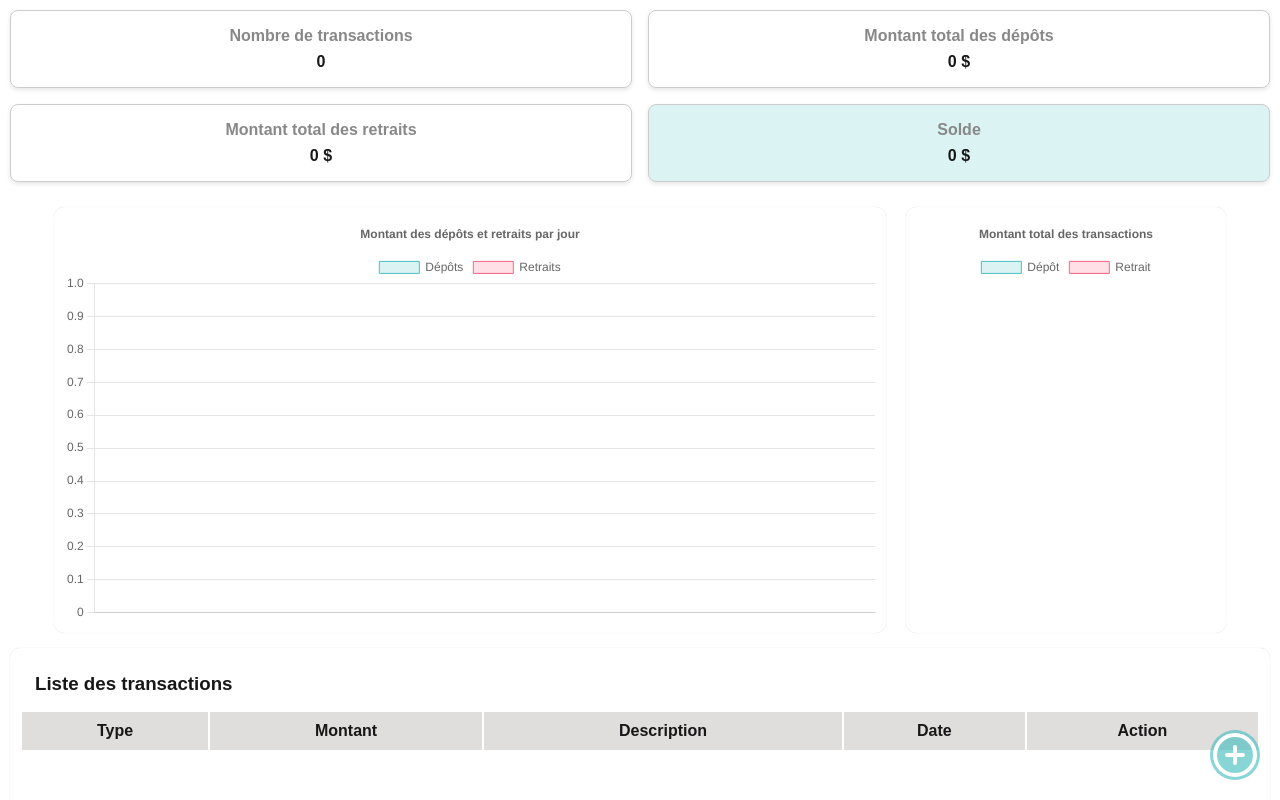
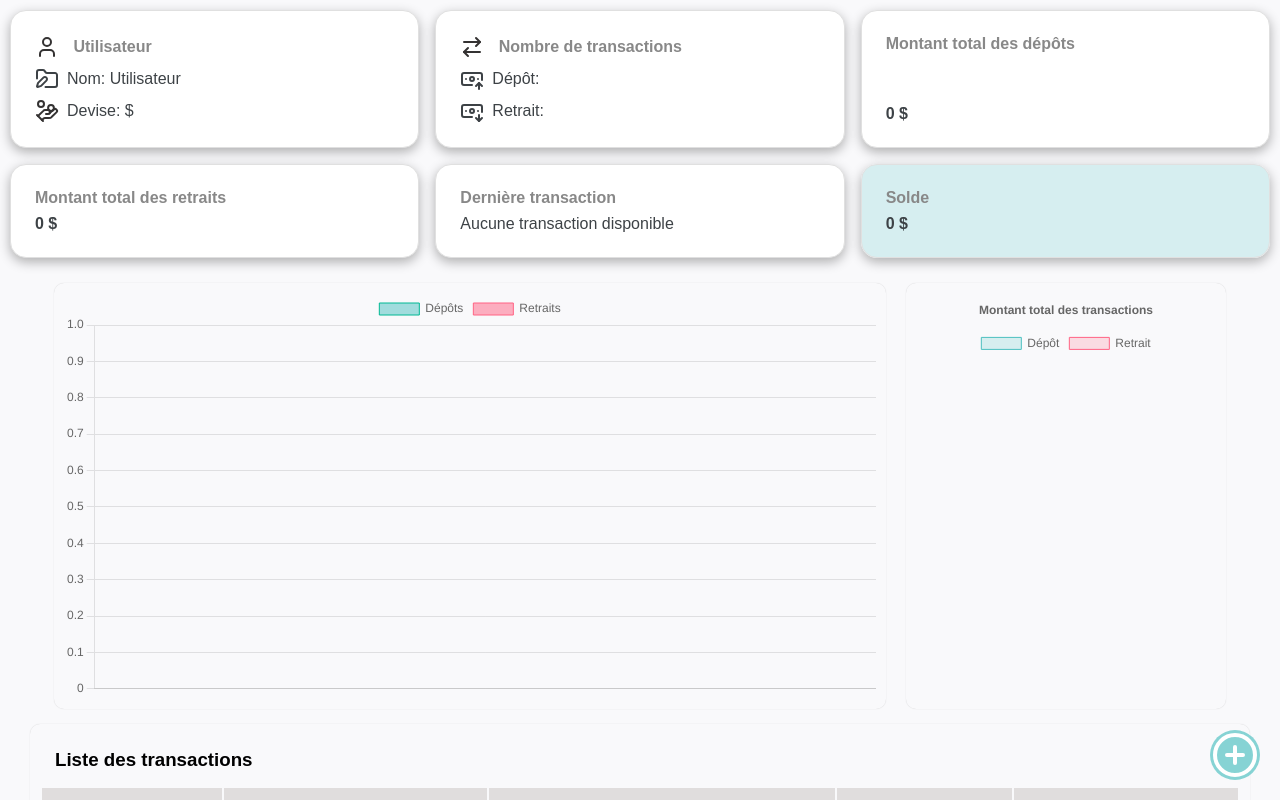
Before and after one commit to DevDhomm/finance-local-app, a Next.js app: page / in a window 1280 px wide. Both pictures are taken after a click on the button "Suivant". Shown: the top 800 px of the page. Built offline with nearby package versions, Linux system fonts and the light colour scheme.

Commit message:
css update

```diff
--- a/package.json
+++ b/package.json
@@ -10,6 +10,7 @@
   },
   "dependencies": {
     "chart.js": "^4.4.7",
+    "lucide-react": "^0.487.0",
     "next": "15.1.6",
     "react": "^19.0.0",
     "react-chartjs-2": "^5.3.0",
--- a/src/app/components/css/dashboard.module.css
+++ b/src/app/components/css/dashboard.module.css
@@ -5,6 +5,18 @@
     margin-right: 10px;
     background-color: aliceblue;
 } */
+:root {
+    --bg-main: #f9f9fb;
+    --bg-card: #ffffff;
+    --text-primary: #1e1e2f;
+    --text-secondary: #6c757d;
+    --accent-green: #00b894;
+    --accent-red: #d63031;
+    --border-color: #e0e0e0;
+    --shadow: 0 4px 10px rgba(0, 0, 0, 0.05);
+  }
+
+
 .deleteButton{
     background-color: #201f1f00;
     border-radius: 50%;
@@ -56,7 +68,7 @@
     justify-content: center;
     height: 100%;
     width: 100%;
-    background: #201f1f41;
+    background: (--bg-main);
     z-index: 2;
     right: 0;
     left: 0;
@@ -112,8 +124,8 @@
     box-shadow: 0 0 1px #ccc;
     padding: 10px;
     border-radius: 10px;
-    margin-left: 10px;
-    margin-right: 10px;
+    margin-left: 30px;
+    margin-right: 30px;
     text-align: center;
     height: 300px;
     overflow: scroll;
@@ -138,7 +150,6 @@
     z-index: 1;
     background-color: #e0dddd;
 }
-
 
 .history table th{
     padding: 10px;
@@ -196,7 +207,7 @@
 
 .statsGrid {
     display: grid;
-    grid-template-columns: repeat(2, minmax(200px, 1fr));
+    grid-template-columns: repeat(3, minmax(200px, 1fr));
     gap: 1rem;
     margin-top: 10px;
     margin-bottom: 10px;
@@ -205,12 +216,17 @@
   }
 
   .statCard {
-    border-radius: 8px;
-    padding: 1rem;
-    text-align: center;
-    transition: transform 0.2s ease;
-    border: 1px solid #ccc;
-    box-shadow: 0 2px 4px rgba(0, 0, 0, 0.1);
+    display: flex;
+    flex-direction: column;
+    justify-content: space-between;
+    background-color: var(--bg-card);
+    color: var(--text-primary);
+    padding: 1.5rem;
+    border-radius: 16px;
+    box-shadow: 0 4px 12px rgba(0, 0, 0, 0.3);
+    border: 1px solid var(--border-color);
+    max-height: 150px;
+    transition: transform 0.3s ease, box-shadow 0.3s ease;
   }
 
   .statCard:hover {
@@ -218,14 +234,21 @@
   }
 
   .statCard h3 {
-    margin: 0;
+
     font-size: 1rem;
     color: #888;
+    display: flex;
+    align-items: center;
+    gap: 0.9rem;
   }
 
   .statCard p {
     margin: 0.5rem 0 0 0;
-    font-weight: bold;
+    display: flex;
+    align-items: center;
+    gap: 0.5rem;
+    color: #3d4246;
+
   }
 
   .form h3{
@@ -269,33 +292,19 @@
 
   }
 
-@media (prefers-color-scheme: dark) {
 
-    .history table thead{
-        background-color: #201f1f;
-    }
-    .body{
-        background-color: #201f1f;
-    }
-    .statCard {
+  .counter {
+    font-size: 2rem;
+    font-weight: bold;
+    color: var(--text-primary);
+    transition: color 0.3s ease;
+  }
 
-        border: 1px solid #cccccc1f;
-        box-shadow: 0 2px 4px rgba(0, 0, 0, 0.1);
-      }
-      .form{
-        display: flex;
-        flex-direction: column;
-        gap: 20px;
-        background-color: #201f1f;
-        box-shadow: 0 0 1px #ccc;
-        padding: 20px;
-        border-radius: 10px;
-        width: 100%;
-        max-width: 500px;
-        margin: 0 auto;
-    }
-
-
-
-
+  .counterPositive {
+    color: var(--accent-green);
+    font-weight: bold;
   }
+  .counterNegative {
+    color: var(--accent-red);
+    font-weight: bold;
+  }
--- a/src/app/components/dashboard.jsx
+++ b/src/app/components/dashboard.jsx
@@ -1,8 +1,9 @@
 'use client'
 import { useEffect, useState } from 'react';
 import Styles from './css/dashboard.module.css';
-import { Chart as ChartJS, CategoryScale, LinearScale, BarElement, Title, Tooltip, Legend, ArcElement } from "chart.js";
-import { Pie, Line } from "react-chartjs-2";
+import { Chart as ChartJS, CategoryScale, LinearScale, BarElement, Title, Tooltip, Legend, ArcElement, animator } from "chart.js";
+import { Pie, Line, Bar } from "react-chartjs-2";
+import {User ,BanknoteArrowDown, BanknoteArrowUp,ArrowRightLeft,FolderPen, HandCoins } from "lucide-react"
 import "chart.js/auto";
 
 const Dashboard = () => {
@@ -13,6 +14,7 @@ const Dashboard = () => {
     const [stats, setStats] = useState({ deposits: 0, withdrawals: 0 });
     const [dailyData, setDailyData] = useState({ deposit: {}, withdrawal: {} });
     const money = localStorage.getItem("money") || "$";
+    const [count, setCount] = useState([]);
     async function addTransaction(e) {
         e.preventDefault();
         const amount = e.target[1].value;
@@ -69,8 +71,22 @@ const Dashboard = () => {
     useEffect(() => {
         const storedTransactions = JSON.parse(localStorage.getItem("transactions")) || [];
         setTransactions(storedTransactions);
+
         updateStatsAndDailyData(storedTransactions);
+
+
     }, []);
+
+    useEffect(() => {
+        const countByType = transactions.reduce((acc, tx) => {
+            acc[tx.type] = (acc[tx.type] || 0) + 1;
+
+            return acc;
+          }, {});
+
+
+          setCount(countByType);
+    }, [transactions]);
 
     const pieData = {
         labels: ["Dépôt", "Retrait"],
@@ -99,37 +115,52 @@ const Dashboard = () => {
     const depositData = lineLabels.map(label => dailyData.deposit[label] || 0);
     const withdrawalData = lineLabels.map(label => dailyData.withdrawal[label] || 0);
 
-    const lineData = {
+    const barData = {
         labels: lineLabels,
         datasets: [
             {
                 label: 'Dépôts',
                 data: depositData,
-                fill: false,
-                borderColor: 'rgba(75, 192, 192, 1)',
-                backgroundColor: 'rgba(75, 192, 192, 0.2)',
+                backgroundColor: 'rgba(75, 192, 192, 0.5)',
+                borderColor: '#00b894',
                 borderWidth: 1,
             },
             {
                 label: 'Retraits',
                 data: withdrawalData,
-                fill: false,
+                backgroundColor: 'rgba(255, 99, 132, 0.5)',
                 borderColor: 'rgba(255, 99, 132, 1)',
-                backgroundColor: 'rgba(255, 99, 132, 0.2)',
                 borderWidth: 1,
             },
         ],
     };
 
-    const lineOptions = {
-        responsive: true,
-        plugins: {
-            title: {
-                display: true,
-                text: 'Montant des dépôts et retraits par jour',
+    const config = {
+        type: 'bar',
+
+        options: {
+
+            responsive: true,
+            plugins: {
+                title: {
+                    display: true,
+                    text: 'Dépôts vs Retraits par Jour',
+                    font: {
+                        size: 16
+                    }
+                },
             },
+            scales: {
+                y: {
+                    beginAtZero: true,
+                    min: -100,
+                    max: 100
+                }
+            }
         },
     };
+
+
 
     ChartJS.register(CategoryScale, LinearScale, BarElement, Title, Tooltip, Legend, ArcElement);
 
@@ -174,22 +205,47 @@ const Dashboard = () => {
             <div className={Styles.body}>
                 <div className={Styles.statsGrid}>
                     <div className={Styles.statCard}>
-                        <h3>Nombre de transactions</h3>
-                        <p>{transactions.length}</p>
+                        <h3> <User color="#343232" /> Utilisateur</h3>
+                        <p> <FolderPen /> Nom: {storedUser}</p>
+                        <p> <HandCoins color="#343232" /> Devise: {money}</p>
+                    </div>
+                    <div className={Styles.statCard}>
+                        <h3> <ArrowRightLeft color="#343232" /> Nombre de transactions</h3>
+                        <p> <BanknoteArrowUp /> Dépôt: {count.deposit}</p>
+                        <p> <BanknoteArrowDown /> Retrait: {count.withdrawal}</p>
                     </div>
                     <div className={Styles.statCard}>
                         <h3>Montant total des dépôts</h3>
-                        <p>{stats.deposits} {money} </p>
+                        <p className={Styles.counterPositive}>{stats.deposits} {money} </p>
                     </div>
                     <div className={Styles.statCard}>
                         <h3>Montant total des retraits</h3>
-                        <p>{stats.withdrawals} {money} </p>
+                        <p className={Styles.counterNegative}>{stats.withdrawals} {money} </p>
+                    </div>
+
+                    <div className={Styles.statCard}>
+                        <h3>Dernière transaction</h3>
+                        <div>
+  {transactions.length > 0 ? (
+    <div>
+      <p>Type: {transactions[transactions.length - 1].type}</p>
+      <p>Montant: {transactions[transactions.length - 1].amount}</p>
+    </div>
+  ) : (
+    <p>Aucune transaction disponible</p>
+  )}
+</div>
                     </div>
                     <div className={Styles.statCard}
                             style={{ backgroundColor: stats.deposits >= stats.withdrawals ? "rgba(75, 192, 192, 0.2)" : "rgba(255, 99, 132, 0.2)" }}
                         >
                         <h3>Solde</h3>
-                        <p>{stats.deposits - stats.withdrawals} {money}</p>
+                        <p style={
+                            {
+                                "fontWeight" : "bold",
+                            }
+
+                        }>{stats.deposits - stats.withdrawals} {money}</p>
                     </div>
                 </div>
                 <div className={Styles.analytics}>
@@ -197,7 +253,7 @@ const Dashboard = () => {
                         <Pie data={pieData} options={pieOptions} />
                     </div>
                     <div className={Styles.analytic}>
-                        <Line data={lineData} options={lineOptions} />
+                        <Bar data={barData} options={config} />
                     </div>
                 </div>
                 <div className={Styles.history}>
--- a/src/app/globals.css
+++ b/src/app/globals.css
@@ -1,14 +1,14 @@
 :root {
-  --background: #ffffff;
-  --foreground: #171717;
+  --bg-main: #f9f9fb;
+  --bg-card: #ffffff;
+  --text-primary: #1e1e2f;
+  --text-secondary: #6c757d;
+  --accent-green: #00b894;
+  --accent-red: #d63031;
+  --border-color: #e0e0e0;
+  --shadow: 0 4px 10px rgba(0, 0, 0, 0.05);;
 }
 
-@media (prefers-color-scheme: dark) {
-  :root {
-    --background: #0a0a0a;
-    --foreground: #ededed;
-  }
-}
 
 html,
 body {
@@ -18,7 +18,7 @@ body {
 
 body {
   color: var(--foreground);
-  background: var(--background);
+  background: var(--bg-main);
   font-family: Arial, Helvetica, sans-serif;
   -webkit-font-smoothing: antialiased;
   -moz-osx-font-smoothing: grayscale;
@@ -34,9 +34,3 @@ a {
   color: inherit;
   text-decoration: none;
 }
-
-@media (prefers-color-scheme: dark) {
-  html {
-    color-scheme: dark;
-  }
-}
--- a/src/app/page.module.css
+++ b/src/app/page.module.css
@@ -1,10 +1,13 @@
 .page {
-  --gray-rgb: 0, 0, 0;
-  --gray-alpha-200: rgba(var(--gray-rgb), 0.08);
-  --gray-alpha-100: rgba(var(--gray-rgb), 0.05);
 
-  --button-primary-hover: #383838;
-  --button-secondary-hover: #f2f2f2;
+    --bg-main: #121212;
+    --bg-card: #1e1e2f;
+    --text-primary: #ffffff;
+    --text-secondary: #b0b0b0;
+    --accent-green: #00b894;
+    --accent-red: #d63031;
+    --border-color: #2c2c3c;
+
 
   display: grid;
   grid-template-rows: 20px 1fr 20px;
@@ -60,17 +63,6 @@
   border-radius: 5px;
 }
 
-
-@media (prefers-color-scheme: dark) {
-  .page {
-    --gray-rgb: 255, 255, 255;
-    --gray-alpha-200: rgba(var(--gray-rgb), 0.145);
-    --gray-alpha-100: rgba(var(--gray-rgb), 0.06);
-
-    --button-primary-hover: #ccc;
-    --button-secondary-hover: #1a1a1a;
-  }
-}
 
 .main {
   display: flex;
```
Also changed, not shown: 1 other file (tests, documents, lock files or other folders).
